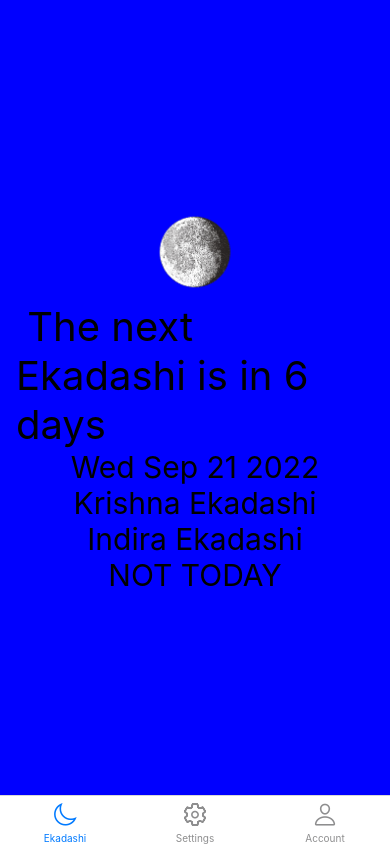
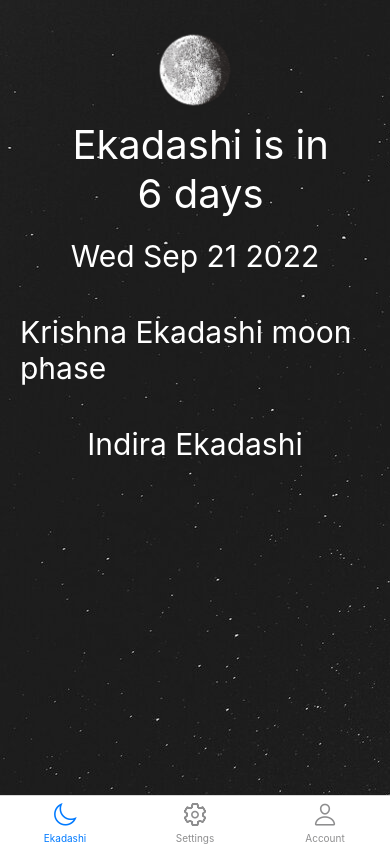
Before and after one commit to mwfelton/ekadashi-app-v4, a React Native app: screen / in a window 390 px wide. Built offline with nearby package versions, Linux system fonts and the light colour scheme.

Commit message:
playing with styling

```diff
--- a/src/features/ekadashi/components/ekadashi.component.js
+++ b/src/features/ekadashi/components/ekadashi.component.js
@@ -3,14 +3,28 @@ import { Text, View, Image} from 'react-native';
 import styled from 'styled-components/native'
 import ekaData from '../../../../assets/ekadashi-data-2022.json'
 import { EkadashiToday } from '../components/today.component'
+import background from "../../../../assets/moon-bg.jpeg";
+
 const moment = require('moment');
+
+const Container = styled(View)`
+  flex: 1;
+  align-items: center;
+  padding-top:30%;
+  background-image: url(${background});
+  padding:20px;
+`;
 
 const Title = styled(Text)`
   font-size: 40px;
+  text-align: center;
+  color:white;
 `;
 
 const Paragraph = styled(Text)`
   font-size: 30px;
+  padding: 20px 0 20px 0;
+  color:white;
 `;
 
 const MainGraphic = styled(Image)`
@@ -18,16 +32,53 @@ const MainGraphic = styled(Image)`
   height: 100;
 `;
 
-const Container = styled(View)`
-  flex: 1;
-  justify-content: center;
-  align-items: center;
-`;
+// let dateArray = []
+// ekaData.map(day => {dateArray.push(day.date)})
+// const currentTime = new Date()
+// let nearestDate;
+// dateArray.forEach(date => {
+//     let diff = moment(date).diff(moment(currentTime), 'days');
+//     if (diff > 0) {
+//         if (nearestDate) {
+//             if (moment(date).diff(moment(nearestDate), 'days') < 0) {
+//                 nearestDate = date;
+//             }
+//         } else {
+//             nearestDate = date
+//         }
+//     }
+// })
 
+// const countDownFunction = (ekadashiDay) => {
+//     const second = 1000;
+//     const minute = second * 60;
+//     const hour = minute * 60;
+//     const day = hour * 24;
+//     const currentTime = new Date().toDateString()
+//     let today = new Date(currentTime);
+//     let ekadashi = new Date(ekadashiDay);
+//     let diff = ekadashi.getTime() - today.getTime();
+//     return Math.floor(diff / day)
+// }
+
+// const daysToGo = countDownFunction(nearestDate)
+// const ekadashiIndex = dateArray.indexOf(nearestDate)
+// const ekaMoonPhase = ekaData[ekadashiIndex].moonPhase
+// const ekaType = ekaData[ekadashiIndex].type
+
+// const todayToString = currentTime.toDateString()
+// let todayBoolean = false
+// if (todayToString == nearestDate) {
+//   todayBoolean = true
+// }
+
+export const EkadashiMain = ({data}) => {
     let dateArray = []
     ekaData.map(day => {dateArray.push(day.date)})
     const currentTime = new Date()
     let nearestDate;
+
+    console.log(dateArray)
     dateArray.forEach(date => {
         let diff = moment(date).diff(moment(currentTime), 'days');
         if (diff > 0) {
@@ -54,7 +105,9 @@ const countDownFunction = (ekadashiDay) => {
     }
 
     const daysToGo = countDownFunction(nearestDate)
+    console.log(nearestDate)
     const ekadashiIndex = dateArray.indexOf(nearestDate)
+    console.log(ekadashiIndex)
     const ekaMoonPhase = ekaData[ekadashiIndex].moonPhase
     const ekaType = ekaData[ekadashiIndex].type
 
@@ -64,15 +117,15 @@ if (todayToString == nearestDate) {
       todayBoolean = true
     }
 
-export const EkadashiMain = () => {
   return (
   <Container>
     <MainGraphic source={require('../../../../assets/moon.png')} />
-    <Title> The next Ekadashi is in {daysToGo} days</Title>
+    <Title> Ekadashi is in</Title>
+    <Title> {daysToGo} days</Title>
     <Paragraph>{nearestDate}</Paragraph>
-    <Paragraph>{ekaMoonPhase}</Paragraph>
+    <Paragraph>{ekaMoonPhase} moon phase</Paragraph>
     <Paragraph>{ekaType}</Paragraph>
-    { todayBoolean ? <EkadashiToday /> :  <Paragraph>NOT TODAY</Paragraph>}
+    { todayBoolean ? <EkadashiToday /> : null }
   </Container>
   );
 };
--- a/src/features/ekadashi/screens/ekadashi.screen.js
+++ b/src/features/ekadashi/screens/ekadashi.screen.js
@@ -8,7 +8,6 @@ import { EkadashiContext } from '../../../services/ekadashi-data/ekadashi.contex
 
 const EkadashiDataContainer = styled(View)`
   flex: 1;
-  padding: 16px;
   background-color: blue;
 `;
 
```
Also changed, not shown: assets/moon-bg.jpeg (added). Lines whose indentation alone changed are shown as unchanged.
